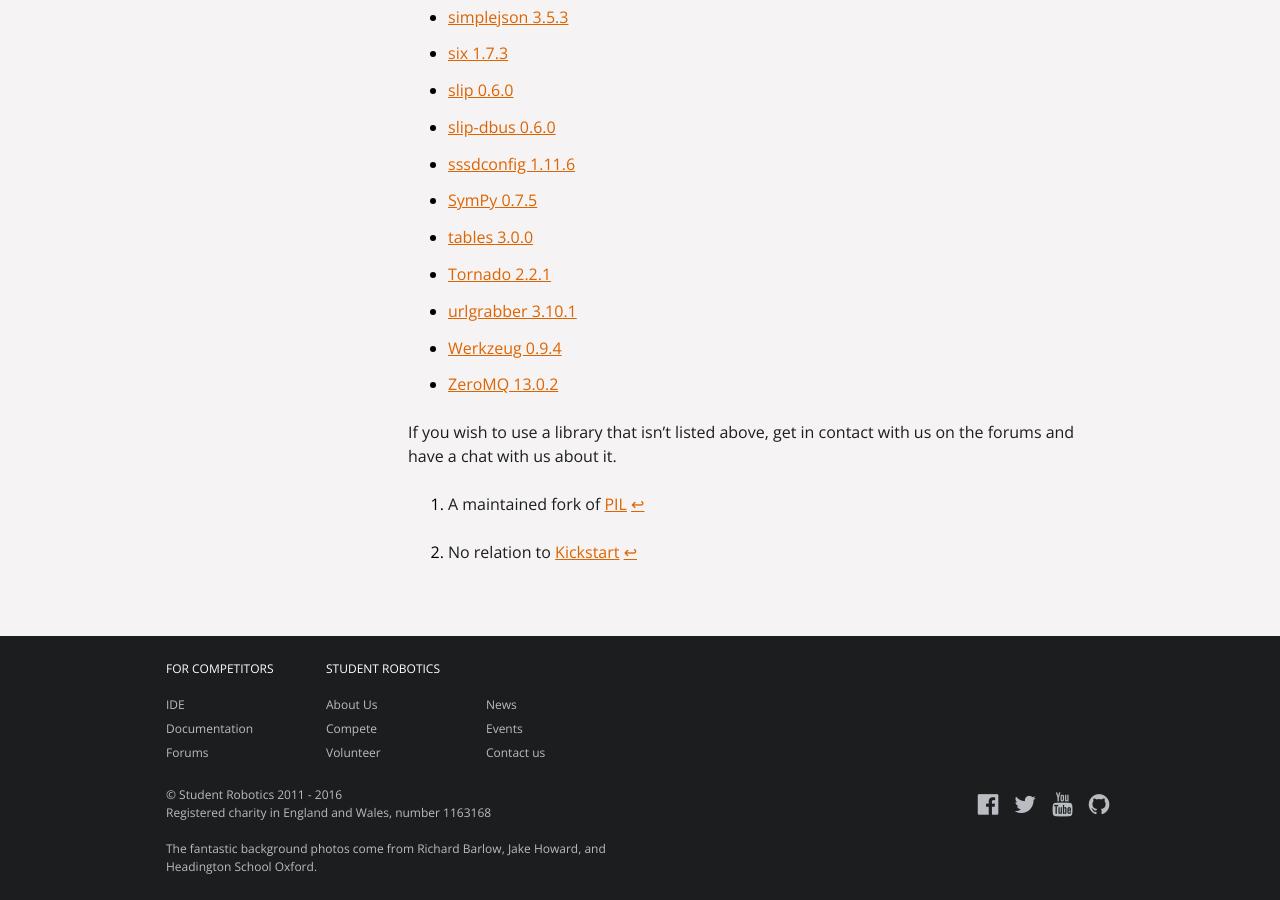
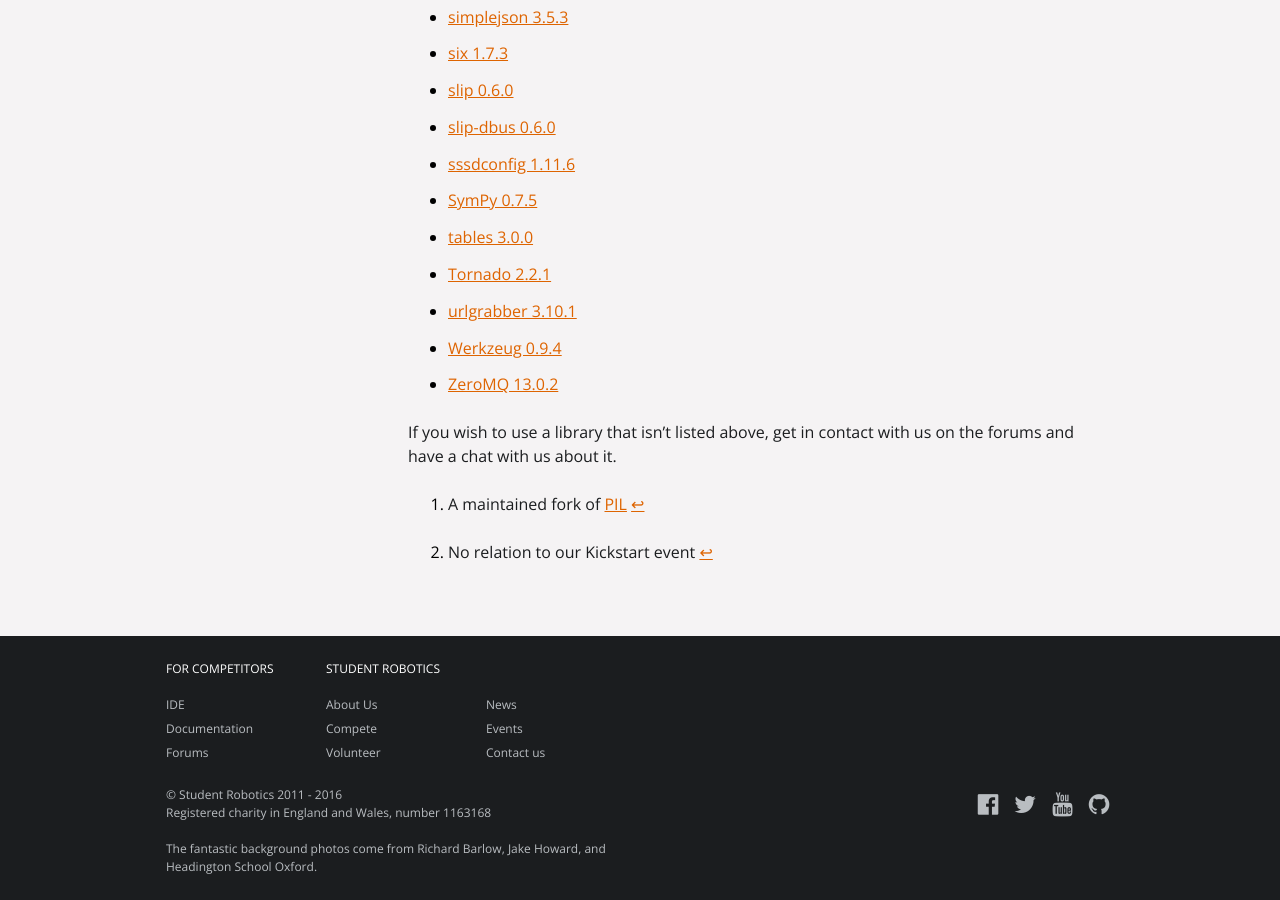
Before and after one commit to srobo/docs, a Jekyll site: the page built from programming/python/libraries.md, in a window 1280 px wide and 900 px high, scrolled down 2056 px. Built offline with Jekyll 4.4.1, drawn with Linux system fonts in a browser that asks for light colours; nearby versions of some CDN libraries; comment, search, counter and statistics services are not loaded.

Commit message:
Remove link to non-existent Kickstart page
The link wasn't really necessary to convey the information.

```diff
--- a/programming/python/libraries.md
+++ b/programming/python/libraries.md
@@ -71,6 +71,6 @@
  * [ZeroMQ 13.0.2](http://zeromq.org/bindings:python)
 
 [^1]: A maintained fork of [PIL](http://www.pythonware.com/products/pil/)
-[^2]: No relation to [Kickstart](/events/kickstart)
+[^2]: No relation to our Kickstart event
 
 If you wish to use a library that isn't listed above, get in contact with us on the forums and have a chat with us about it.
```
